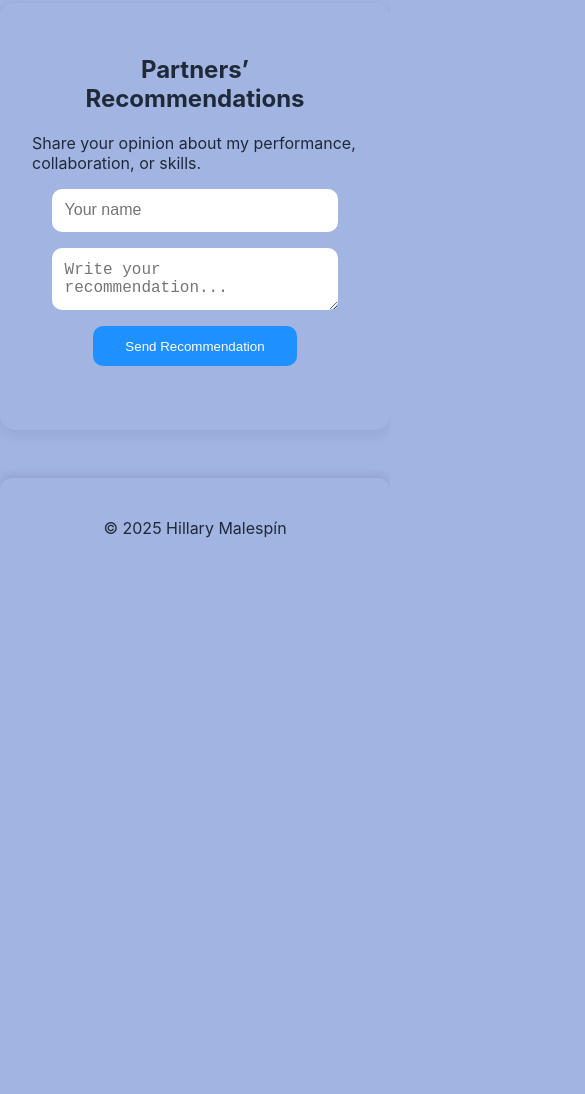
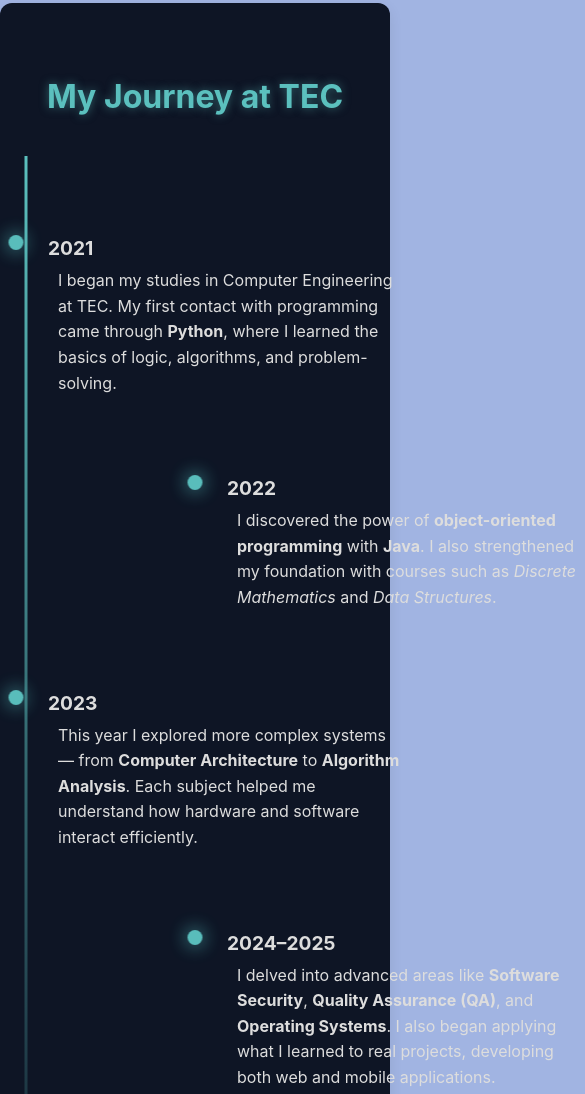
Before and after one commit to HillaryMalespin/Portafolio, a plain HTML site: page src/index.html in a window 390 px wide. Shown: the part 3596-4690 px from the top of the page, 585 px wide, since content can reach past the window. Before the commit the page ends 4174 px from the top, so only its background shows below. Drawn offline with Linux system fonts and the light colour scheme.

Commit message:
Sección personalizada: journey

```diff
--- a/src/index.html
+++ b/src/index.html
@@ -11,6 +11,7 @@
   <link rel="stylesheet" href="styles/components.css">
   <link rel="stylesheet" href="styles/recomendacionStyle.css">
   <link rel="stylesheet" href="styles/experiencia.css">
+    <link rel="stylesheet" href="styles/journey.css">
 
   <!-- JSON-LD Schema -->
   <script type="application/ld+json">
@@ -79,7 +80,34 @@
       </div>
 
       <div id="lista-experiencia" class="lista-experiencia"></div>
-    </section>
+        </section>
+
+    <!-- Journey Section -->
+      <section id="journey" class="section">
+        <h2>My Journey at TEC</h2>
+        <div class="timeline">
+          <div class="timeline-item" data-aos="fade-up">
+            <span class="year">2021</span>
+            <p>I began my studies in Computer Engineering at TEC. My first contact with programming came through <strong>Python</strong>, where I learned the basics of logic, algorithms, and problem-solving.</p>
+          </div>
+          <div class="timeline-item" data-aos="fade-up">
+            <span class="year">2022</span>
+            <p>I discovered the power of <strong>object-oriented programming</strong> with <strong>Java</strong>. I also strengthened my foundation with courses such as <em>Discrete Mathematics</em> and <em>Data Structures</em>.</p>
+          </div>
+          <div class="timeline-item" data-aos="fade-up">
+            <span class="year">2023</span>
+            <p>This year I explored more complex systems — from <strong>Computer Architecture</strong> to <strong>Algorithm Analysis</strong>. Each subject helped me understand how hardware and software interact efficiently.</p>
+          </div>
+          <div class="timeline-item" data-aos="fade-up">
+            <span class="year">2024–2025</span>
+            <p>I delved into advanced areas like <strong>Software Security</strong>, <strong>Quality Assurance (QA)</strong>, and <strong>Operating Systems</strong>. I also began applying what I learned to real projects, developing both web and mobile applications.</p>
+            <p>Today, I continue growing as a developer and aspiring engineer — learning new technologies, building impactful projects, and exploring the intersection of software, design, and innovation.</p>
+          </div>
+        </div>
+      </section>
+
+
+
 
     <!-- Recommendations Section -->
     <section id="recomendaciones" class="recomendaciones">
--- /dev/null
+++ b/src/styles/journey.css
@@ -0,0 +1,155 @@
+#journey {
+  background: var(--bg);
+  color: var(--text);
+  padding: 2rem;
+  text-align: center;
+}
+
+.timeline {
+  position: relative;
+  margin: 2rem auto;
+  max-width: 700px;
+  padding-left: 20px;
+  border-left: 3px solid var(--accent);
+}
+
+.timeline-item {
+  margin: 2rem 0;
+  position: relative;
+}
+
+.timeline-item::before {
+  content: "";
+  position: absolute;
+  left: -10px;
+  top: 10px;
+  width: 15px;
+  height: 15px;
+  background-color: var(--accent);
+  border-radius: 50%;
+}
+
+.timeline-item .year {
+  font-weight: bold;
+  color: var(--accent);
+  font-size: 1.2rem;
+  margin-bottom: 0.3rem;
+  display: block;
+}
+
+.timeline-item p {
+  line-height: 1.6;
+  color: var(--text-secondary);
+  text-align: left;
+  padding-left: 10px;
+  transition: transform 0.3s ease;
+}
+
+.timeline-item:hover p {
+  transform: translateX(5px);
+}
+
+#journey {
+  background-color: #0e1525;
+  color: #fff;
+  padding: 3rem 1rem;
+  text-align: center;
+}
+
+#journey h2 {
+  font-size: 2rem;
+  margin-bottom: 2.5rem;
+  color: var(--accent, #5bc0be);
+  text-shadow: 0 0 10px rgba(91, 192, 190, 0.5);
+}
+
+.timeline {
+  position: relative;
+  margin: 0 auto;
+  padding: 2rem 0;
+  max-width: 600px;
+}
+
+.timeline::before {
+  content: "";
+  position: absolute;
+  left: 50%;
+  top: 0;
+  transform: translateX(-50%);
+  width: 3px;
+  height: 100%;
+  background: linear-gradient(to bottom, #5bc0be, transparent);
+  animation: growLine 2s ease-out forwards;
+}
+
+.timeline-item {
+  position: relative;
+  width: 50%;
+  padding: 1rem 2rem;
+  margin-bottom: 2rem;
+  color: #ddd;
+  text-align: left;
+}
+
+.timeline-item:nth-child(odd) {
+  left: 0;
+  text-align: right;
+}
+
+.timeline-item:nth-child(even) {
+  left: 50%;
+}
+
+.timeline-item::before {
+  content: "";
+  position: absolute;
+  top: 15px;
+  left: 100%;
+  transform: translateX(-50%);
+  width: 15px;
+  height: 15px;
+  background: #5bc0be;
+  border-radius: 50%;
+  box-shadow: 0 0 10px #5bc0be;
+  animation: pulse 1.5s infinite alternate;
+}
+
+.timeline-item:nth-child(even)::before {
+  left: 0;
+  transform: translateX(-50%);
+}
+
+.year {
+  font-weight: bold;
+  font-size: 1.3rem;
+  color: #5bc0be;
+}
+
+.timeline-item p {
+  line-height: 1.6;
+  margin-top: 0.5rem;
+}
+
+@keyframes growLine {
+  from { height: 0; }
+  to { height: 100%; }
+}
+
+@keyframes pulse {
+  from { box-shadow: 0 0 5px #5bc0be; opacity: 0.8; }
+  to { box-shadow: 0 0 20px #5bc0be; opacity: 1; }
+}
+
+@media (max-width: 768px) {
+  .timeline::before {
+    left: 10px;
+  }
+  .timeline-item {
+    width: 100%;
+    padding-left: 2rem;
+    text-align: left !important;
+  }
+  .timeline-item::before {
+    left: 0;
+  }
+}
```
